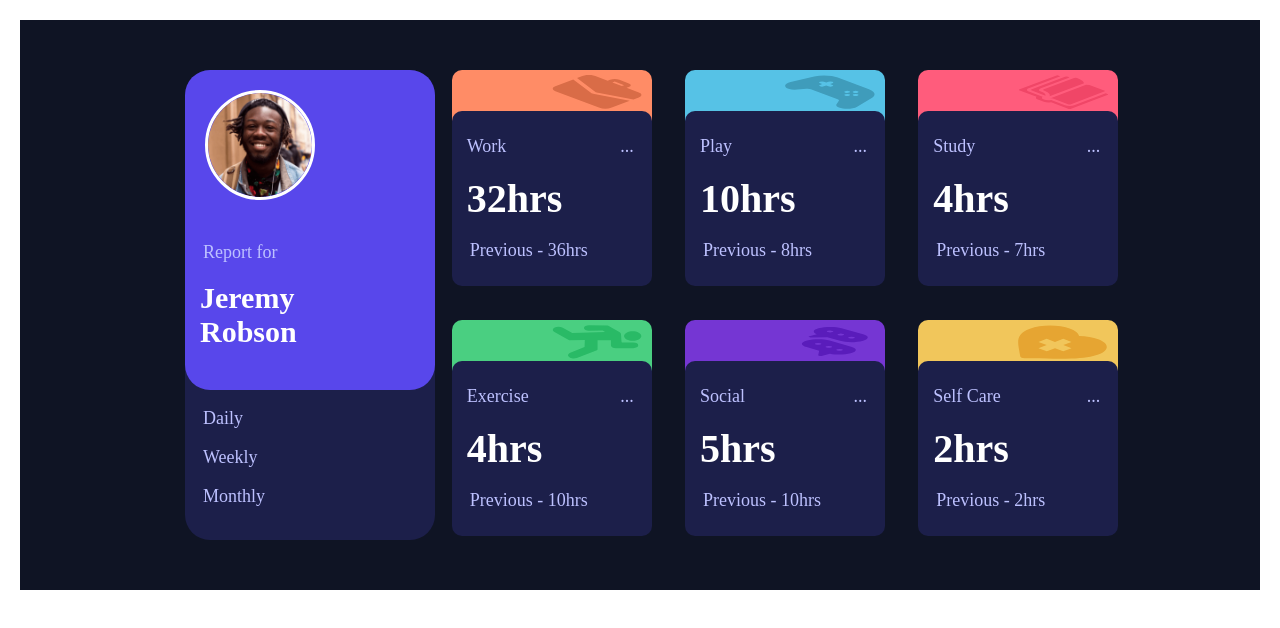
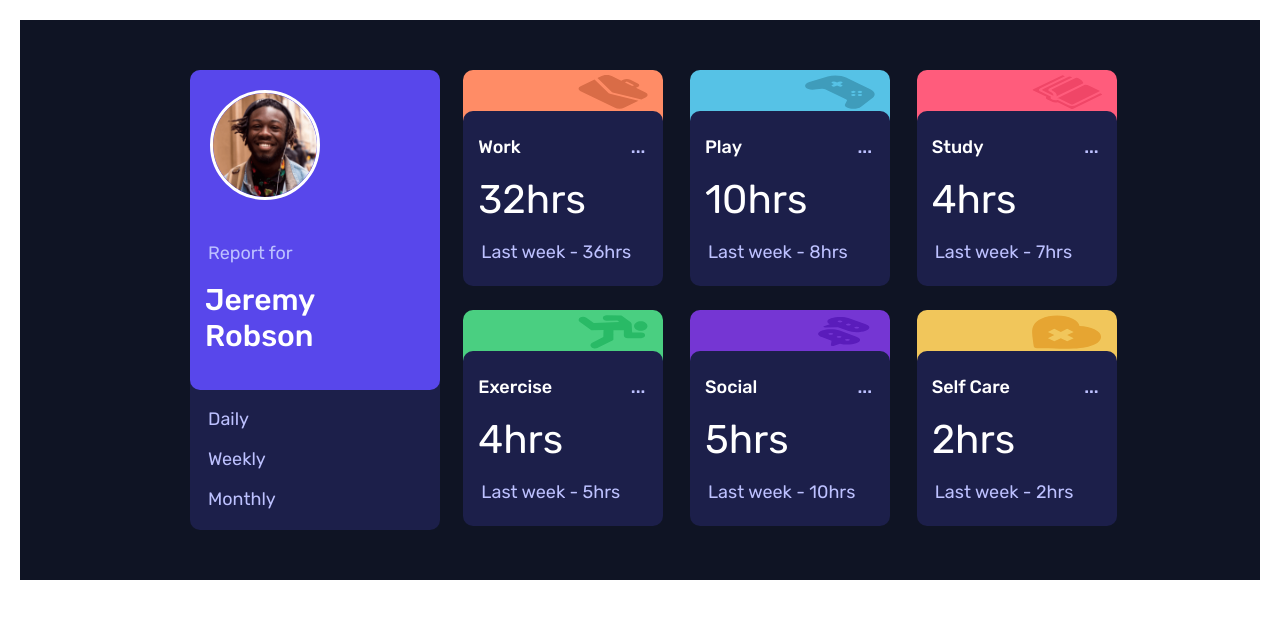
Before and after one commit to DanaC-WD04238/profile-card-component1, a plain HTML site: page 03-Homework-Css/time-tracking-dashboard-main/index.html in a window 1280 px wide. Drawn offline with Linux system fonts and the light colour scheme.

Commit message:
Rezolvare Aspect

```diff
--- a/03-Homework-Css/time-tracking-dashboard-main/index.html
+++ b/03-Homework-Css/time-tracking-dashboard-main/index.html
@@ -20,7 +20,7 @@
         <img class="card-user-photo" src="./images/image-jeremy.png" alt="user-photo">
         <p>Report for</p>
         <h2>Jeremy</h2>
-        <h2> Robson</h2>
+        <h2>Robson</h2>
       </div>
       <div class="card-description">
         <p><a href="#">Daily</a></p>
@@ -34,7 +34,7 @@
         <div class="card-results-work">
           <p class="card-work">Work<a href="#">...</a></p>
           <h1>32hrs</h1>
-          <p>Previous - 36hrs</p>
+          <p>Last week - 36hrs</p>
         </div>
       </div>
       <div class="card-results2">
@@ -42,7 +42,7 @@
         <div class="card-results-play">
           <p class="card-play">Play<a href="#">...</a></p>
           <h1>10hrs</h1>
-          <p>Previous - 8hrs</p>
+          <p>Last week - 8hrs</p>
         </div>
       </div>
       <div class="card-results3">
@@ -50,7 +50,7 @@
         <div class="card-results-study">
           <p class="card-study">Study<a href="#">...</a></p>
           <h1>4hrs </h1>
-          <p>Previous - 7hrs</p>
+          <p>Last week - 7hrs</p>
         </div>
       </div>
       <div class="card-results4">
@@ -58,7 +58,7 @@
         <div class="card-results-exercise">
           <p class="card-exercise">Exercise<a href="#">...</a></p>
           <h1>4hrs </h1>
-          <p>Previous - 10hrs</p>
+          <p>Last week - 5hrs</p>
         </div>
       </div>
       <div class="card-results5">
@@ -66,7 +66,7 @@
         <div class="card-results-social">
           <p class="card-social">Social<a href="#">...</a></p>
           <h1>5hrs </h1>
-          <p>Previous - 10hrs</p>
+          <p>Last week - 10hrs</p>
         </div>
       </div>
       <div class="card-results6">
@@ -74,7 +74,7 @@
         <div class="card-results-self">
           <p class="card-self">Self Care<a href="#">...</a></p>
           <h1>2hrs </h1>
-          <p>Previous - 2hrs</p>
+          <p>Last week - 2hrs</p>
         </div>
       </div>
     </div>
--- a/03-Homework-Css/time-tracking-dashboard-main/style.css
+++ b/03-Homework-Css/time-tracking-dashboard-main/style.css
@@ -4,29 +4,35 @@
     box-sizing: border-box;
 }
 p{
-    font-family: "Rubik, sans-serif";
+    font-family: "Rubik";
     font-size: 18px;
+    font-weight: 400;
     color: hsl(236, 100%, 87%);
     margin: 18px;
 }
 h1 {
-    font-family: "Rubik, sans-serif";
+    font-family: "Rubik";
     font-size: 40px;
+    font-weight: 400;
     color: white;
     margin: 15px;
 }
 h2 {
-    font-family: "Rubik, sans-serif";
+    font-family: "Rubik";
     font-size: 30px;
+    font-weight: 500;
     color: white;
     margin-left: 15px;
 }
 a {
     color: hsl(236, 100%, 87%);
     text-decoration: none;
+    display: flex;
+    flex-direction: column;
+    justify-content: space-between;
 }
 .card {
-    font-family:  "Rubik, sans-serif";
+    font-family: "Rubik";
     background-color: hsl(226, 43%, 10%);
     margin: 20px;
     display: flex;
@@ -34,12 +40,10 @@ a {
 }
 .card-report {
     width: 250px;
-    height: 470px;
-    margin-top: 50px;
-    margin-left: 40px;
-    margin-bottom: 50px;
+    height: 460px;
+    margin: 50px 10px 50px 40px;
     background-color: hsl(235, 46%, 20%);
-    border-radius: 25px 25px 25px 25px;
+    border-radius: 10px 10px 10px 10px;
     display: flex;
     flex-direction: column;
 }
@@ -47,7 +51,7 @@ a {
     width: 250px;
     height: 320px;
     background-color: hsl(246, 80%, 60%);
-    border-radius: 25px;
+    border-radius: 10px;
 }
 .card-user-photo {
     width: 110px;
@@ -61,9 +65,9 @@ a {
     height: 100px;
 }
 .card-results {
-    font-family: "Rubik, sans-serif";
-    max-width: 700px;
-    max-height: 500px;
+    font-family: "Rubik";
+    max-width: 680px;
+    max-height: 480px;
     margin-top: 50px;
     display: flex;
     justify-content: space-around;
@@ -75,13 +79,14 @@ a {
     border-radius: 10px 10px 0px 0px;
 }
 .card-icon1, .card-icon2, .card-icon3, .card-icon4, .card-icon5, .card-icon6 {
-    width: 90px;
+    width: 70px;
     height: 34px;
     position: relative;
-    left: 100px;
+    left: 115px;
     top: 5px;
 }
 .card-results-work, .card-results-play, .card-results-study, .card-results-exercise, .card-results-social, .card-results-self {
+    font-family: "Rubik";
     width: 200px;
     height: 175px;
     background-color: hsl(235, 46%, 20%);
@@ -124,10 +129,13 @@ a {
     border-radius: 10px;
 }
 .card-work, .card-play, .card-study, .card-exercise, .card-social, .card-self {
-   margin-left: 15px;
-   padding-top: 25px;
-   display: flex;
-   justify-content: space-between;
+    font-family: "Rubik";
+    font-weight: 500;
+    color: white;
+    margin-left: 15px;
+    padding-top: 25px;
+    display: flex;
+    justify-content: space-between;
 }
 a:hover, a:active {
     color: white;
```
